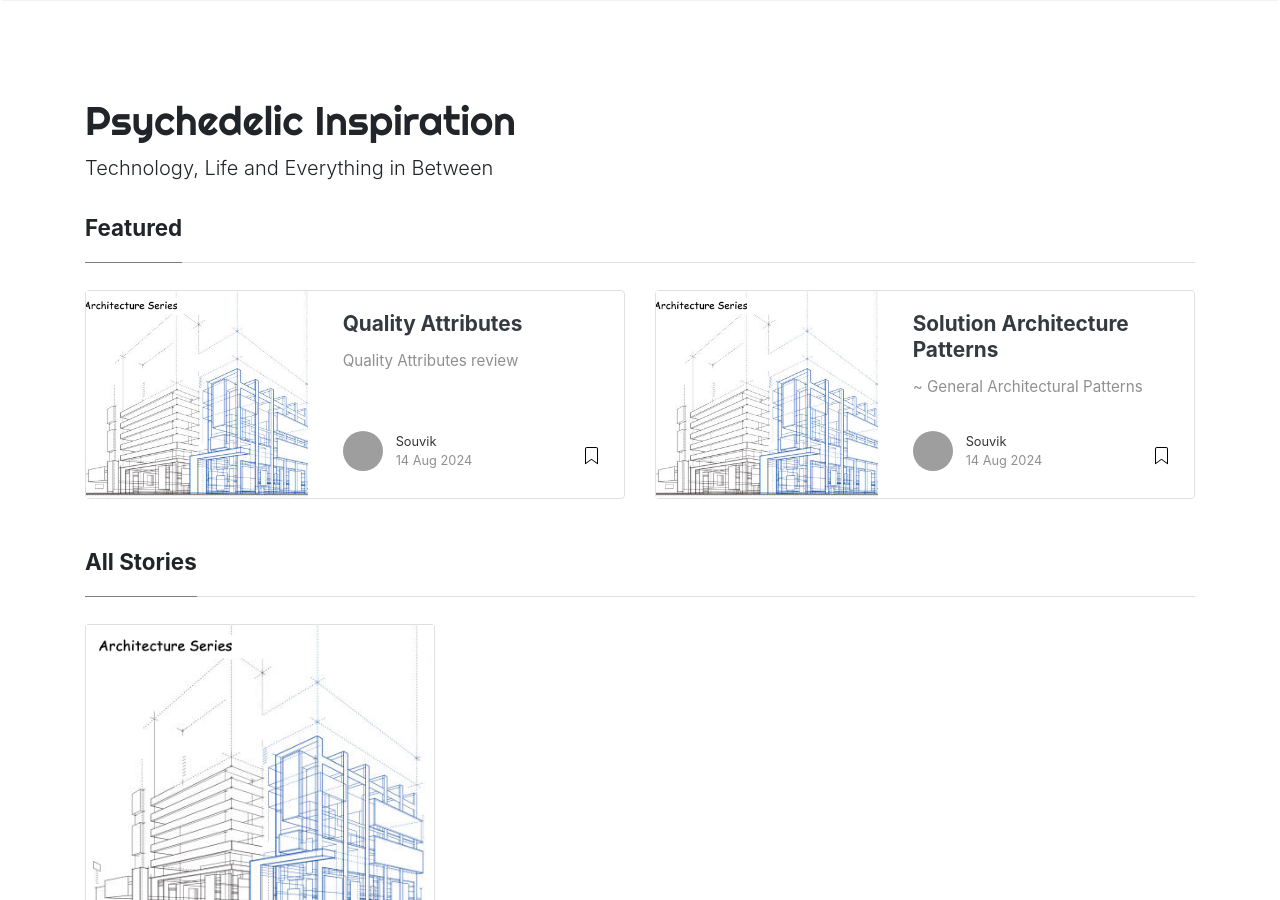
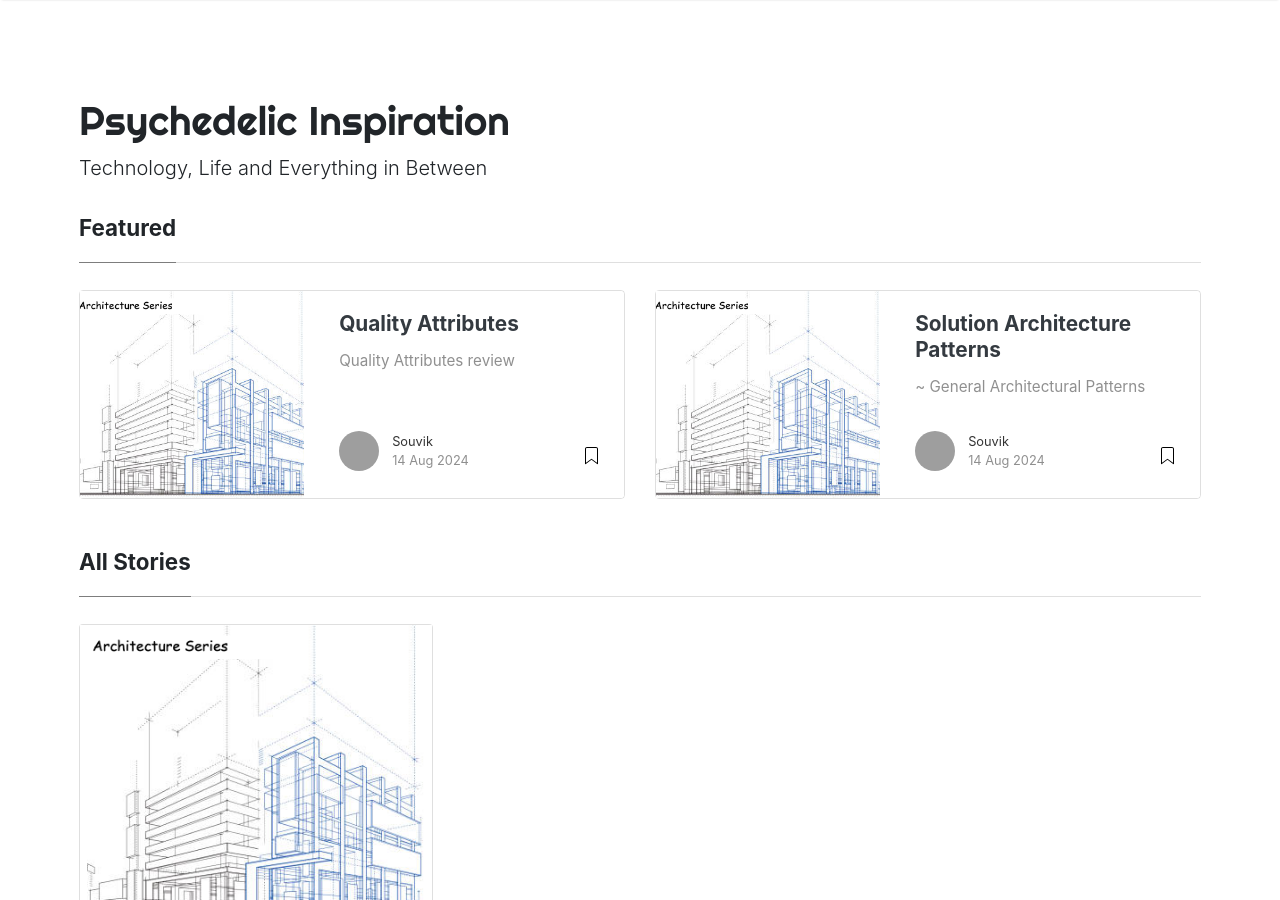
Before and after one commit to arcdesign/arcdesign.github.io, a Jekyll site: the page built from index.html, in a window 1280 px wide and 900 px high. Built offline with Jekyll 4.4.1, drawn with Linux system fonts in a browser that asks for light colours; nearby versions of some CDN libraries; the list of posts is cut into pages by our own code; grey boxes are pictures that could not be loaded.

```diff
--- a/_layouts/default.html
+++ b/_layouts/default.html
@@ -106,7 +106,7 @@ ga('send', 'pageview');
 
 <div class="site-content">
 
-<div class="container">
+<div class="container" style="max-width: 90%;">
 
 <!-- Site Title
 ================================================== -->
```
